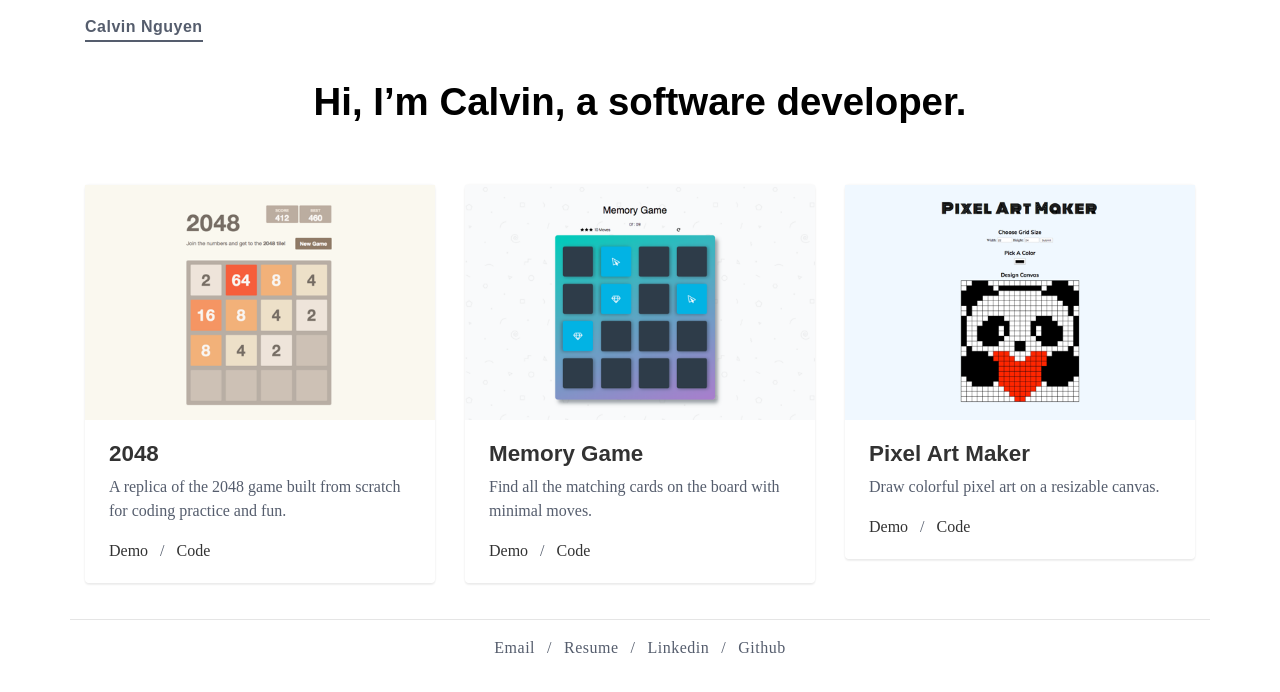
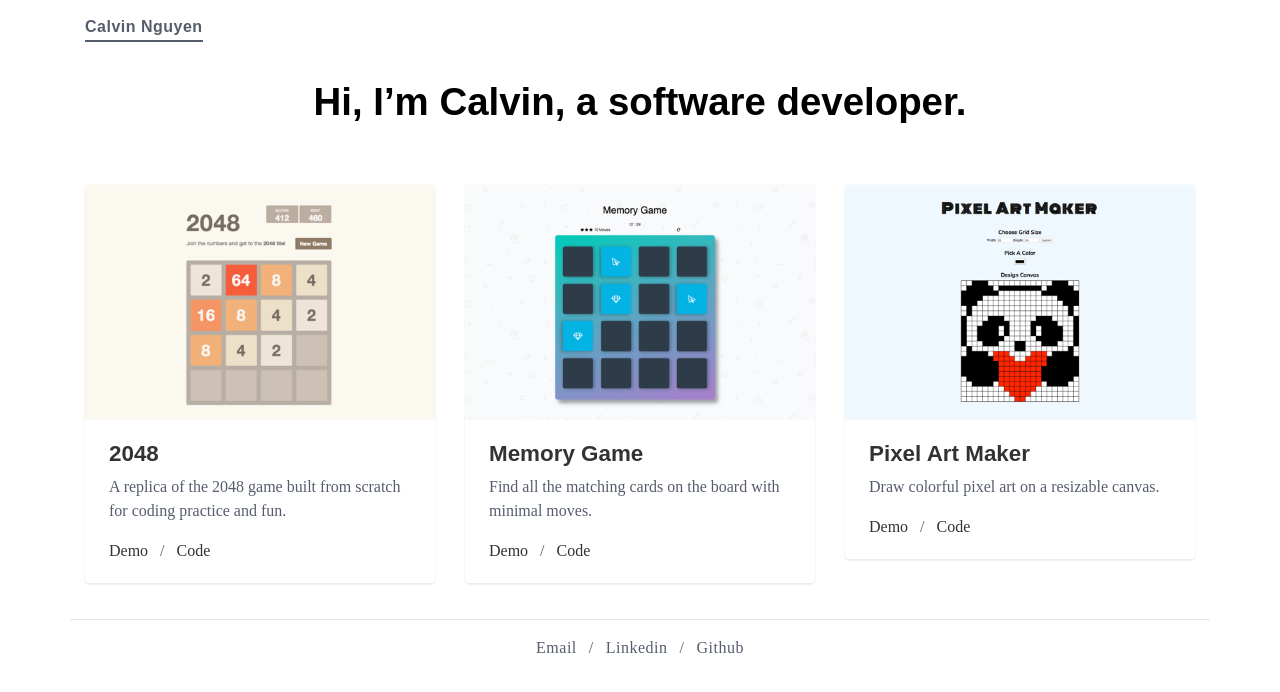
Before and after one commit to calvinln/calvinln, a React (Create React App) app: page / in a window 1280 px wide. Shown: the top 692 px of the page. Built offline with nearby package versions, Linux system fonts and the light colour scheme; a web font is replaced by a local one.

Commit message:
Remove resume link.

```diff
--- a/src/App.js
+++ b/src/App.js
@@ -92,10 +92,6 @@ class App extends Component {
           <div className="col-12 text-center letter-space">
             <a href="mailto:me@calvinln.com">Email</a>
             <span className="separator">/</span>
-            <a href="https://drive.google.com/file/d/1_QhsVHQNqXjp_I3mPGtHsDvz2liCLfXy/view?usp=sharing">
-              Resume
-            </a>
-            <span className="separator">/</span>
             <a href="https://www.linkedin.com/in/calvinln/">Linkedin</a>
             <span className="separator">/</span>
             <a href="https://github.com/calvinln">Github</a>
```
